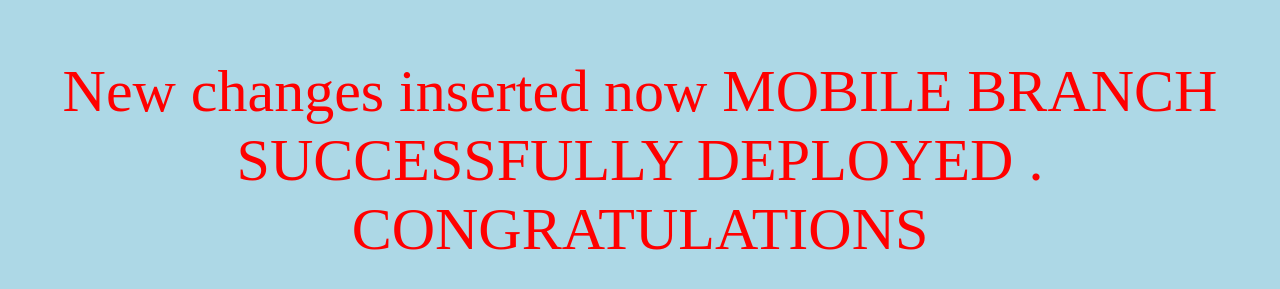
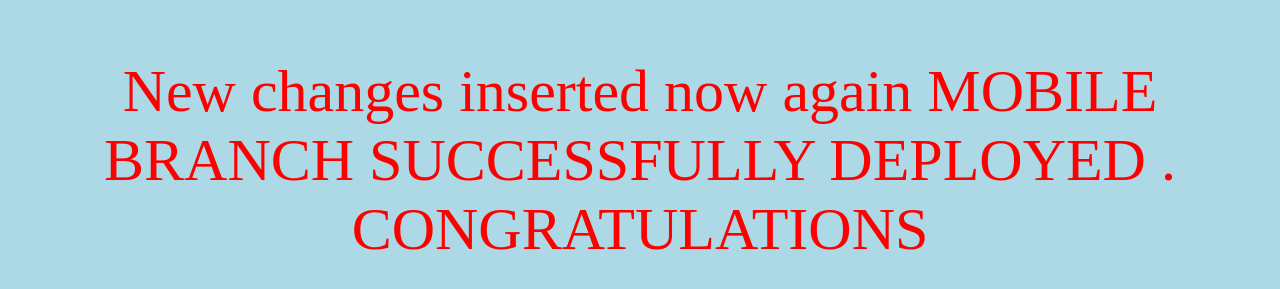
Before and after one commit to ghanashyam86/amzon-project, a plain HTML site: page mobile/mobile.html in a window 1280 px wide. Shown: the part 149-438 px from the top of the page. Drawn offline with Linux system fonts and the light colour scheme.

Commit message:
chamges pushed as devops user

```diff
--- a/mobile/mobile.html
+++ b/mobile/mobile.html
@@ -6,7 +6,7 @@
 <h1 style="color:blue;text-align:center;">AMAZON MOBILE PAGE<br>Welcome to AMAZON BIG FESTIVAL</h1>
 <p style="color:red;font-size:30px; font-family: Courier;">DEVOPS PROJECT :) </p>
 <p style="color:red;font-size:60px;font-family:Bradley Hand ITC;text-align:center;">
-                New changes inserted now  MOBILE BRANCH  SUCCESSFULLY DEPLOYED .<br>
+                New changes inserted now again  MOBILE BRANCH  SUCCESSFULLY DEPLOYED .<br>
                       CONGRATULATIONS  </p>
 </body>
 </html>
```
